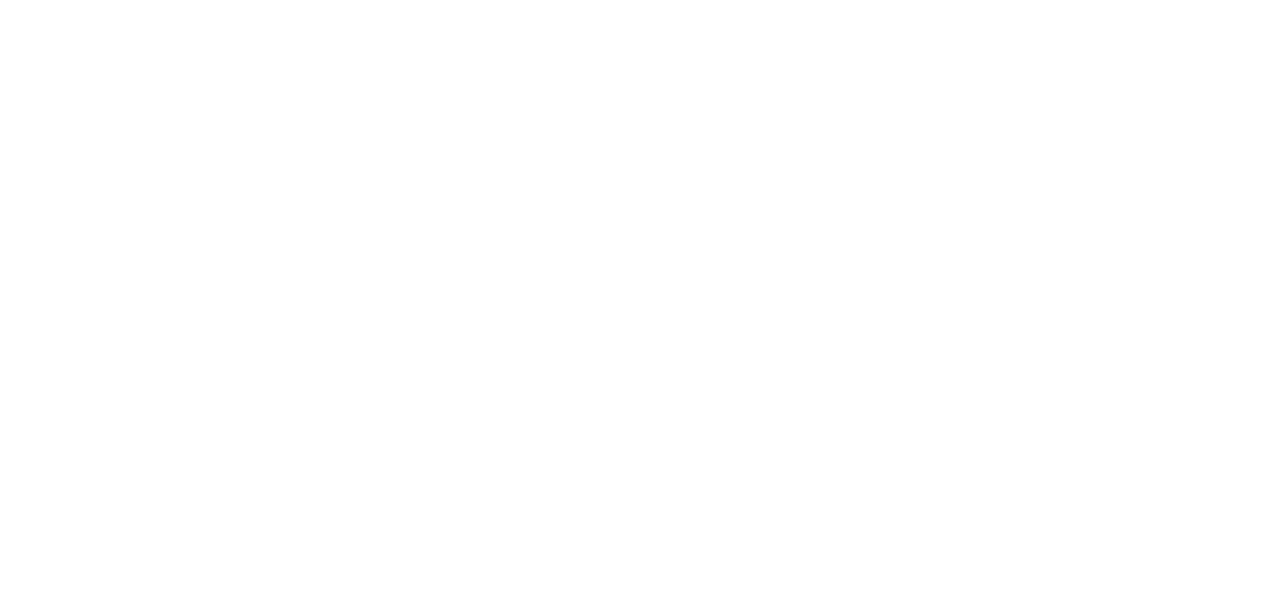
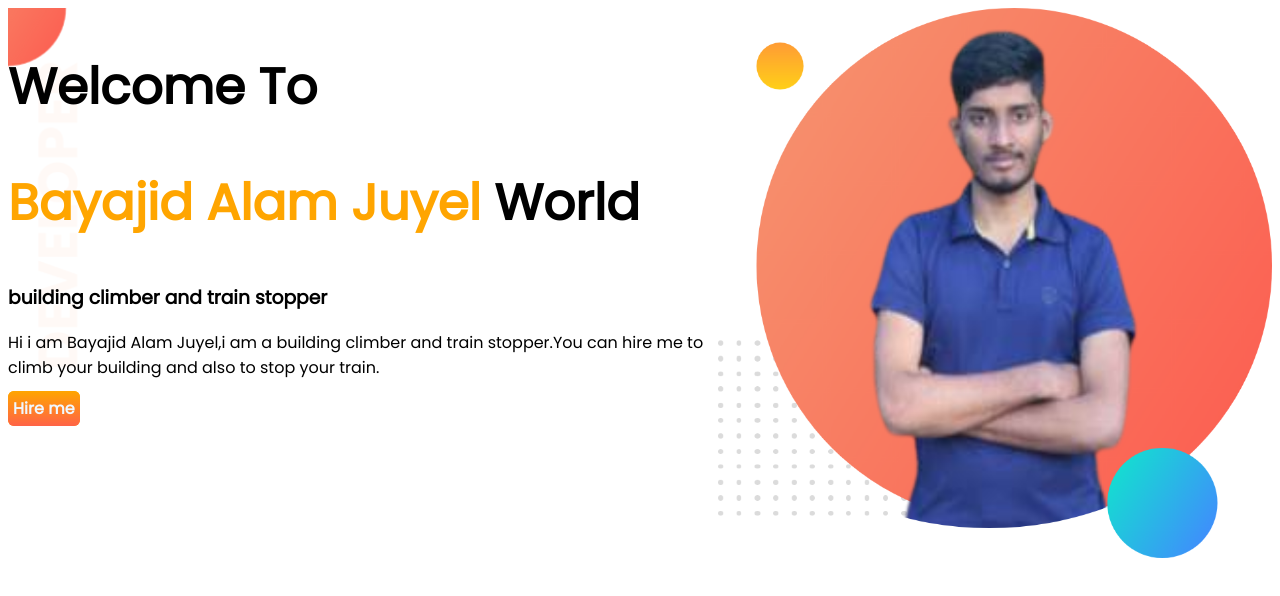
Before and after one commit to BayajidAlam/developer-portfolio, a plain HTML site: page index.html in a window 1280 px wide. Drawn offline with Linux system fonts and the light colour scheme.

Commit message:
top banner added

```diff
--- a/index.html
+++ b/index.html
@@ -5,9 +5,24 @@
   <meta http-equiv="X-UA-Compatible" content="IE=edge">
   <meta name="viewport" content="width=device-width, initial-scale=1.0">
   <title>juyel portfolio</title>
+  <link rel="preconnect" href="https://fonts.googleapis.com">
+<link rel="preconnect" href="https://fonts.gstatic.com" crossorigin>
+<link href="https://fonts.googleapis.com/css2?family=Poppins&display=swap" rel="stylesheet">
   <link rel="stylesheet" href="style.css">
 </head>
 <body>
+      <section class="top-banner">
+        <div class="detail">
+          <h1> Welcome To</h1>
+          <h1> <span class="orange">Bayajid Alam Juyel</span> World</h1>
+          <h3>building climber and train stopper</h3>
+          <p>Hi i am Bayajid Alam Juyel,i am  a building climber and train stopper.You can hire me to climb your building and also to stop your train.</p>
+          <a class="hire-me-button" target="_blank" href="https://web.programming-hero.com/">Hire me</a>
+         </div>
+         <div class="image">
+          <img src="images/my-bg.png" alt="backgroundless image">
+         </div>
+      </section>
 
 </body>
 </html>
--- a/style.css
+++ b/style.css
@@ -0,0 +1,38 @@
+body{
+      font-family: 'Poppins', sans-serif;
+      margin: 10;
+}
+h1{
+  font-size: 50px;
+
+}
+.orange{
+  color:orange;
+}
+section{
+  display:flex;
+}
+
+}
+.image{
+  width: 50%;
+
+}
+.image img{
+  width: 100%;
+}
+.hire-me-button{
+  text-decoration: none;
+
+background-color: orange;
+padding: 6px 5px;
+color: aliceblue;
+border-radius: 6px;
+background-image: linear-gradient(orange,tomato);
+font-weight: 700;
+p}
+.top-banner{
+  background-image: url(
+    images/top-banner.png);
+  background-repeat:no-repeat;
+}
```
Also changed, not shown: images/dream-bg.png (added), images/exp-bg.png (added), images/jhankar.png (added), images/jhankar2.png (added), images/my-bg.png (added), images/my-bg2.png (added), images/top-banner.png (added), showOff/backgroundless.png (added), 7 other files.
